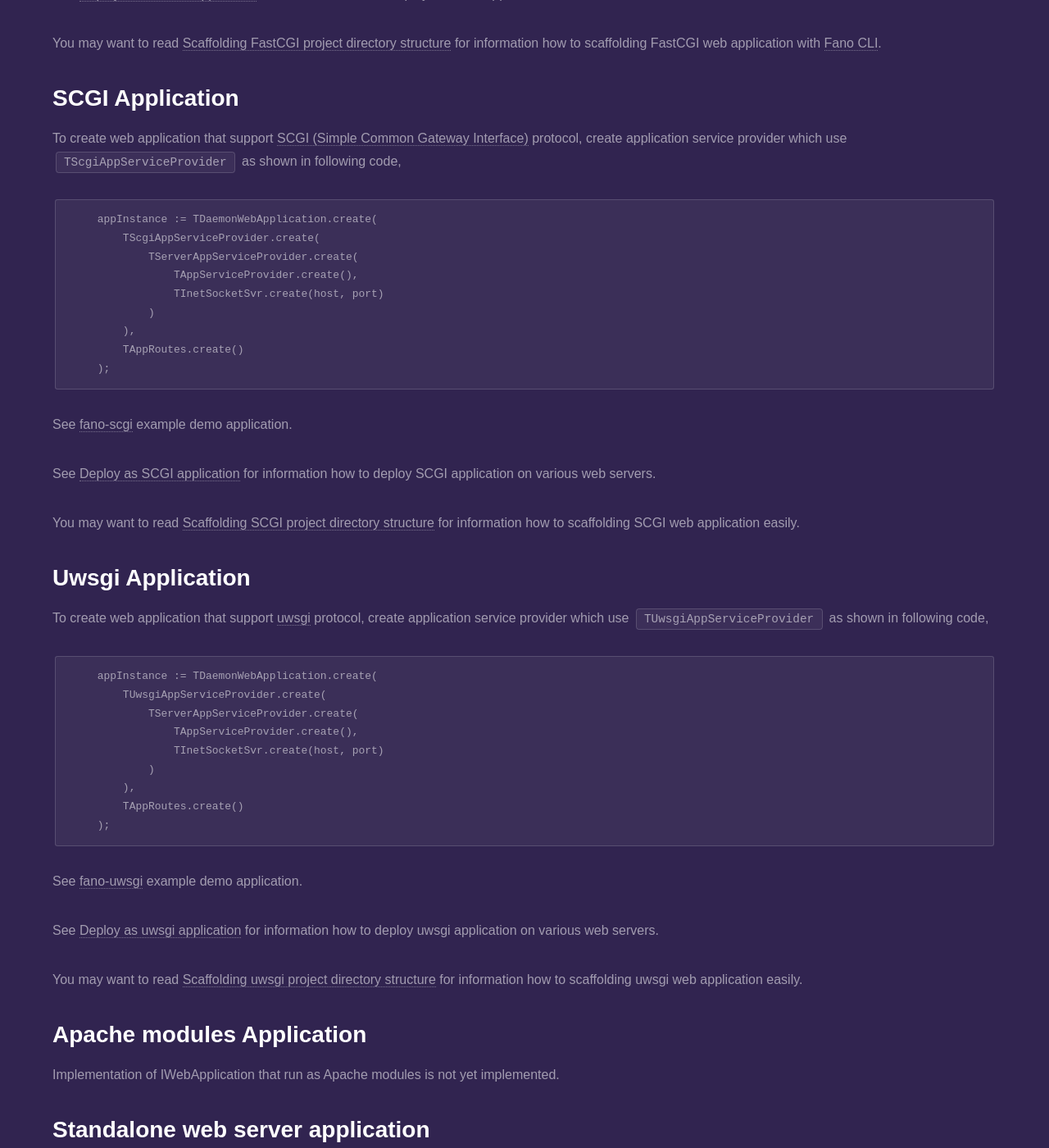
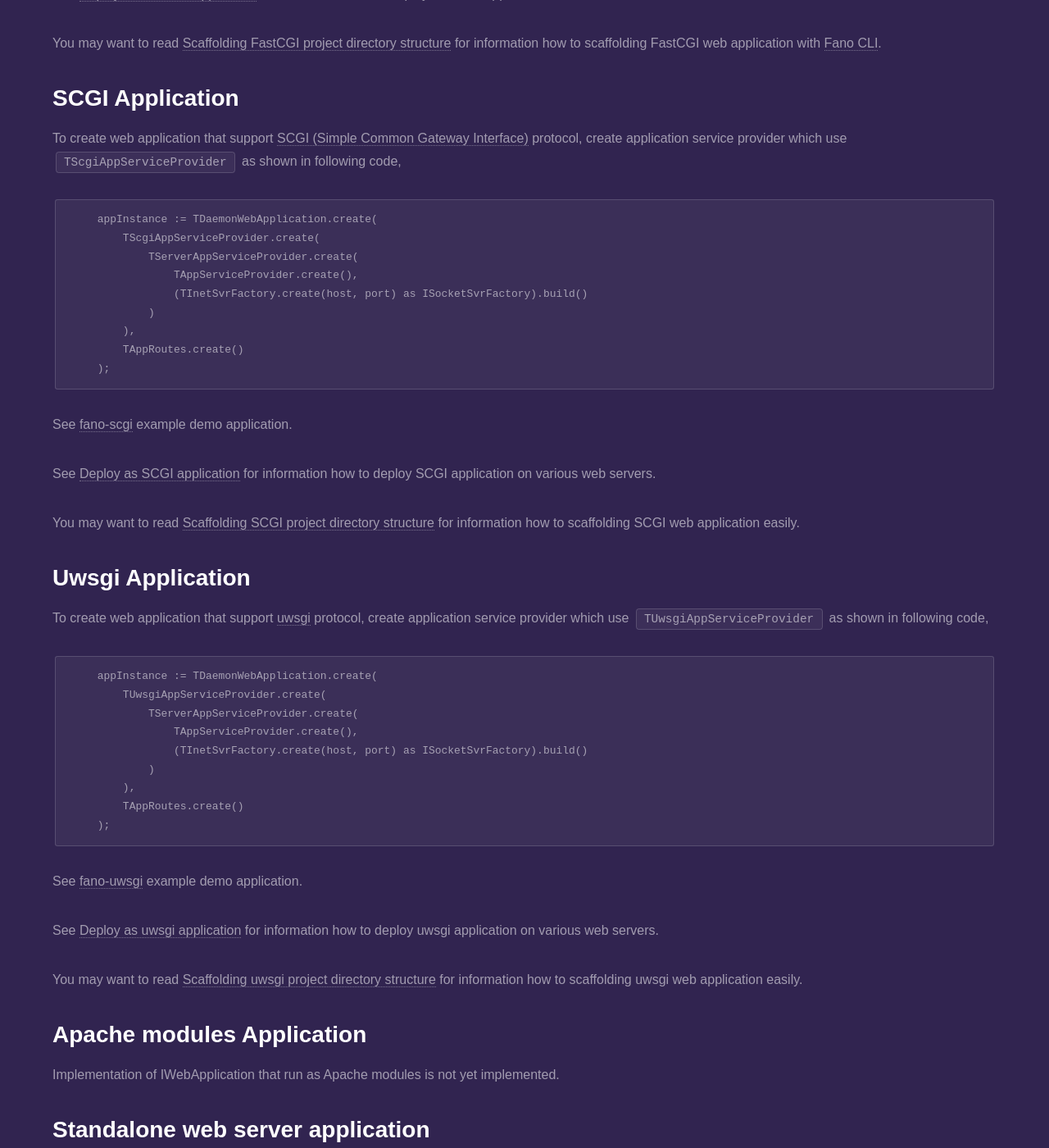
Before and after one commit to fanoframework/fanoframework.github.io, a Jekyll site: the page built from working-with-application/index.md, in a window 1280 px wide and 1400 px high, scrolled down 4951 px. Shown: the whole window at 82% size. Built offline with Jekyll 4.4.1, drawn with Linux system fonts in a browser that asks for light colours; our own code applies the rules of GitHub Pages for plain Markdown files.

Commit message:
fix socket server tp use new socket2 library

```diff
--- a/working-with-application/index.md
+++ b/working-with-application/index.md
@@ -184,7 +184,7 @@ To create web application that support [SCGI (Simple Common Gateway Interface)](
         TScgiAppServiceProvider.create(
             TServerAppServiceProvider.create(
                 TAppServiceProvider.create(),
-                TInetSocketSvr.create(host, port)
+                (TInetSvrFactory.create(host, port) as ISocketSvrFactory).build()
             )
         ),
         TAppRoutes.create()
@@ -206,7 +206,7 @@ To create web application that support [uwsgi](https://uwsgi-docs.readthedocs.io
         TUwsgiAppServiceProvider.create(
             TServerAppServiceProvider.create(
                 TAppServiceProvider.create(),
-                TInetSocketSvr.create(host, port)
+                (TInetSvrFactory.create(host, port) as ISocketSvrFactory).build()
             )
         ),
         TAppRoutes.create()
```
